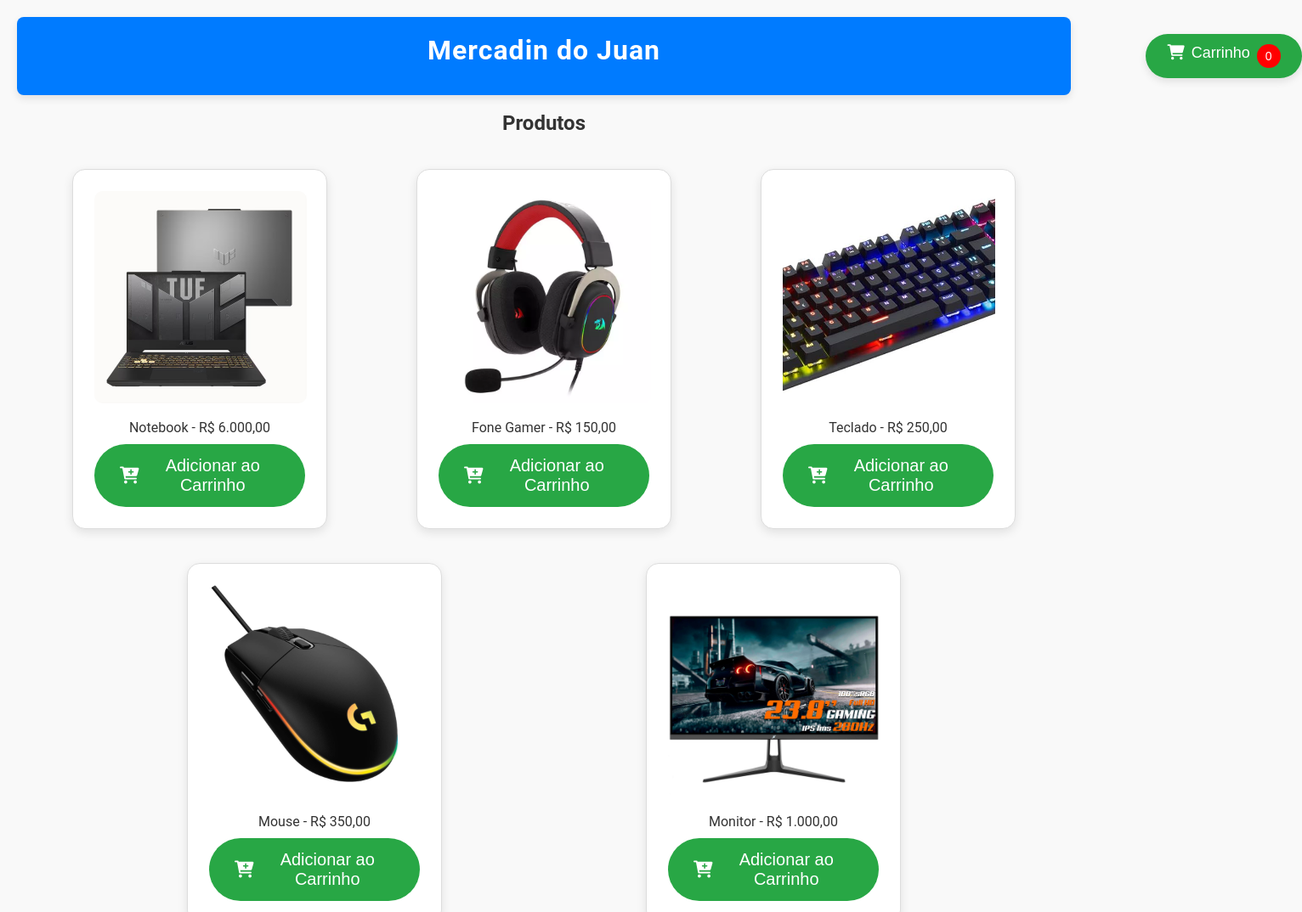
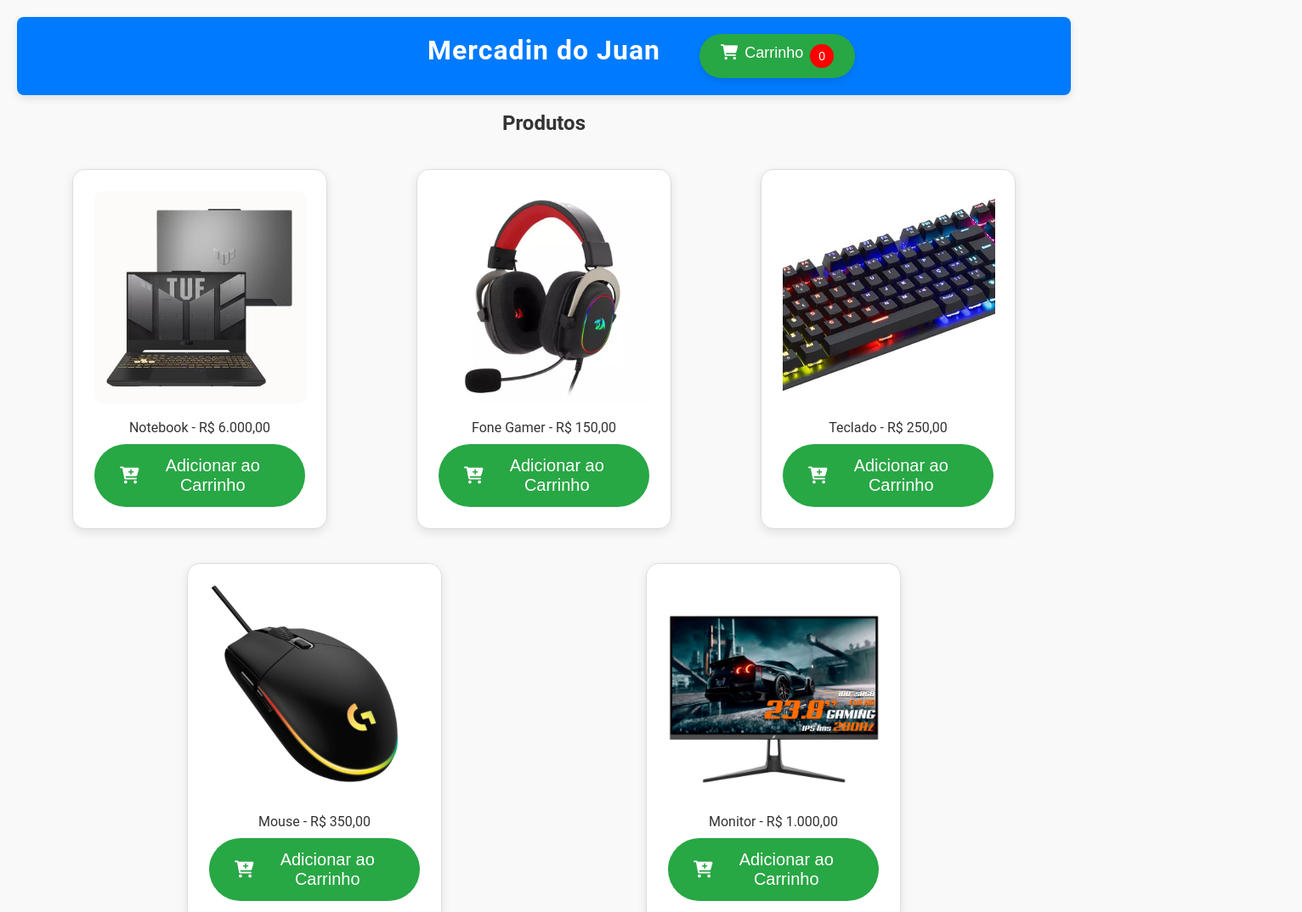
Before and after one commit to DonJuanDev/Mercadin-do-Juan, a plain HTML site: page index.html in a window 1280 px wide. Shown: the top 1074 px of the page at 85% size, 1532 px wide, since content can reach past the window. Drawn offline with Linux system fonts and the light colour scheme.

Commit message:
teste carrinho

```diff
--- a/styles.css
+++ b/styles.css
@@ -56,7 +56,7 @@ header {
     font-size: 18px;
     transition: background-color 0.3s ease, transform 0.3s ease;
     box-shadow: 0 4px 10px rgba(0, 0, 0, 0.1);
-    margin-left: 1600px; /* Faz o botão de carrinho ir para a direita */
+    margin-left: 150%; /* Faz o botão de carrinho ir para a direita */
 }
 
 .cart-btn:hover {
```
